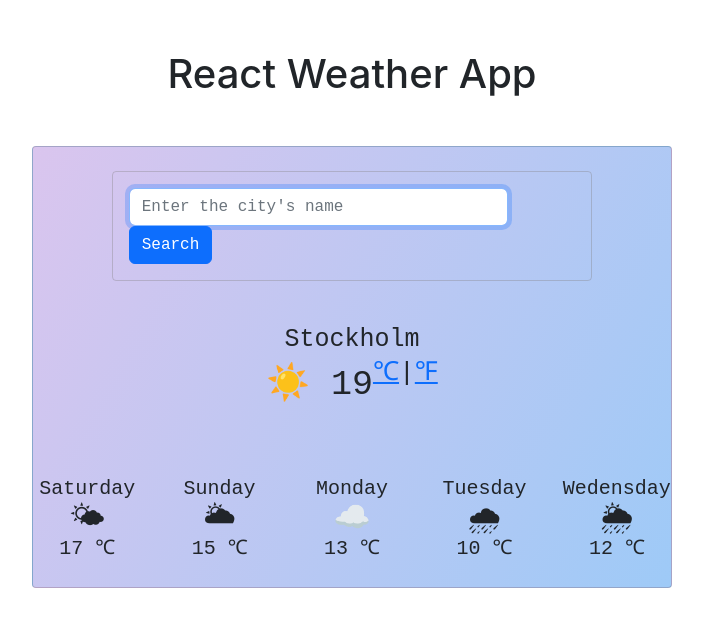
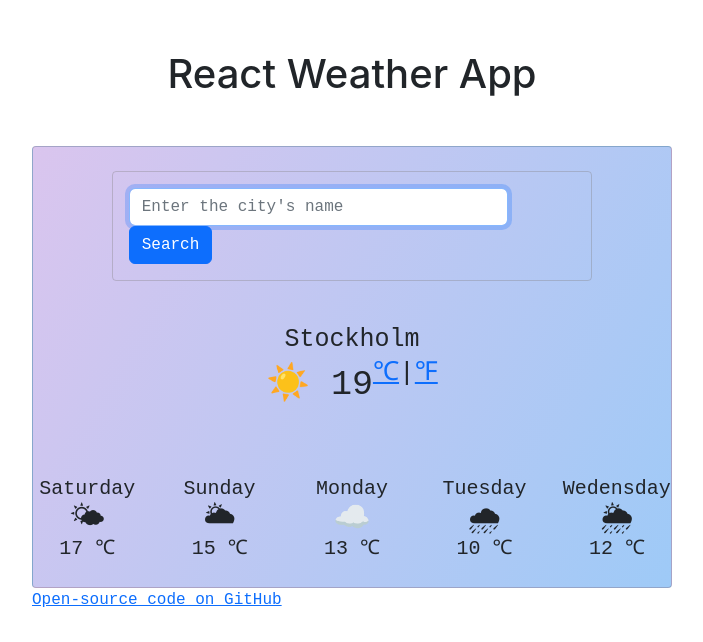
Before and after one commit to Salem-2022/my-react-weather-app, a React (Create React App) app: page / in a window 1280 px wide. Shown: the top 642 px of the page, without its empty margins (288-991 px from the left). Built offline with nearby package versions, Linux system fonts and the light colour scheme.

Commit message:
Added GitHub Code link

```diff
--- a/src/Weather.js
+++ b/src/Weather.js
@@ -15,6 +15,9 @@
           </div>
           <Current />
         </div>
+        <a href="https://github.com/Salem-2022/my-react-weather-app">
+          Open-source code on GitHub
+        </a>
       </div>
     </div>
   );
```
